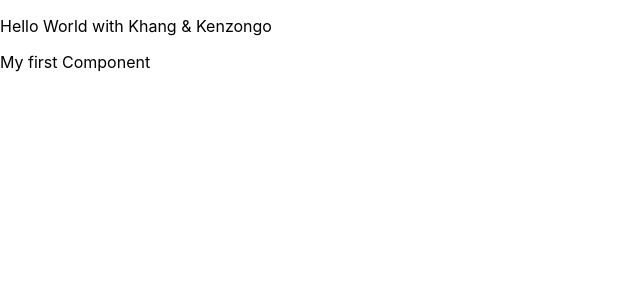
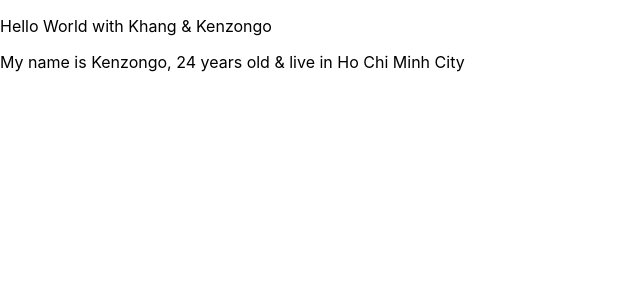
Before and after one commit to kenzongo/learning-reactjs, a React (Create React App) app: page / in a window 1280 px wide. Shown: the top 300 px of the page, without its empty margins (0-640 px from the left). Built offline with nearby package versions, Linux system fonts and the light colour scheme.

Commit message:
video 17

```diff
--- a/src/components/MyComponent.js
+++ b/src/components/MyComponent.js
@@ -1,9 +1,18 @@
 import React from "react";
 class MyComponent extends React.Component {
     //JSX
+    state = {
+        name: 'Kenzongo',
+        age: 24,
+        address: 'Ho Chi Minh City'
+    }
     render() {
         return (
-            <div>My first Component</div>
+            <div>
+                <p>
+                    My name is {this.state.name}, {this.state.age} years old &amp; live in {this.state.address}
+                </p>
+            </div>
         );
     }
 }
```
Also changed, not shown: src/App.js (+13 -6 lines).
